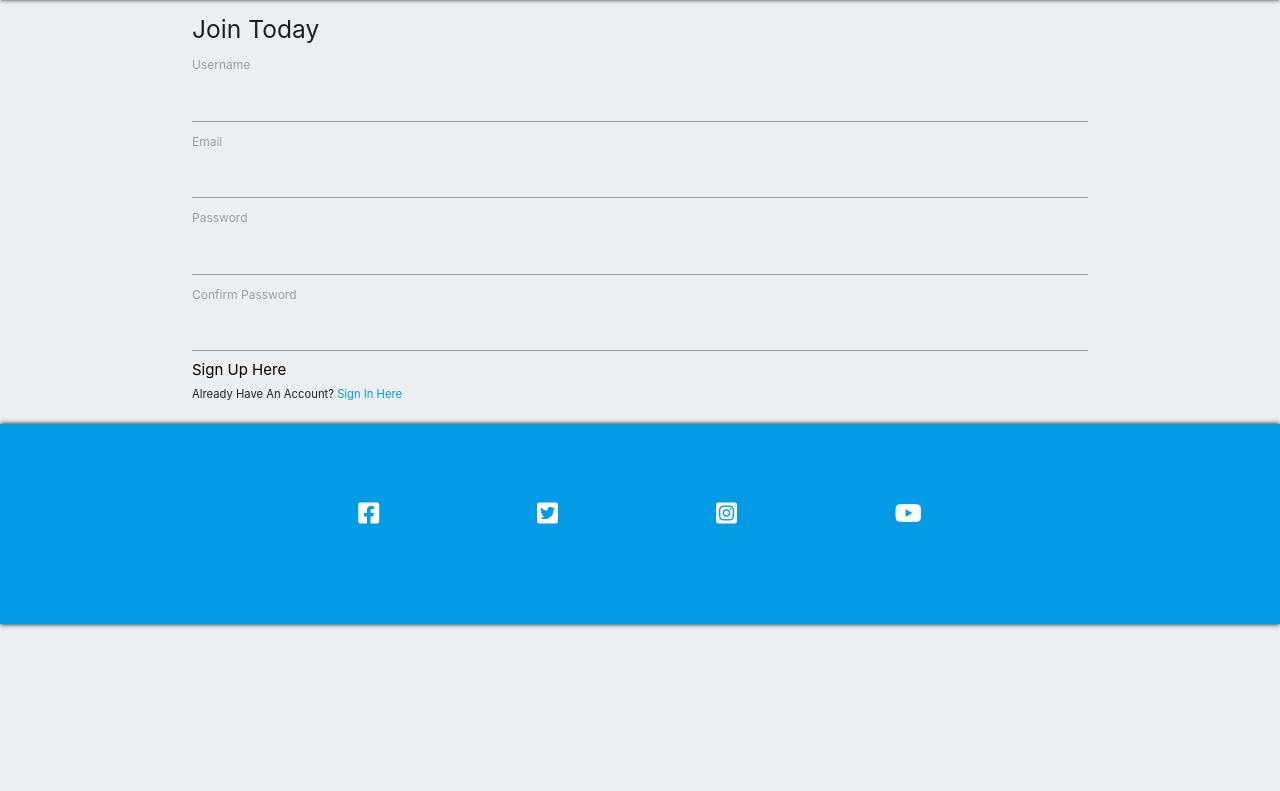
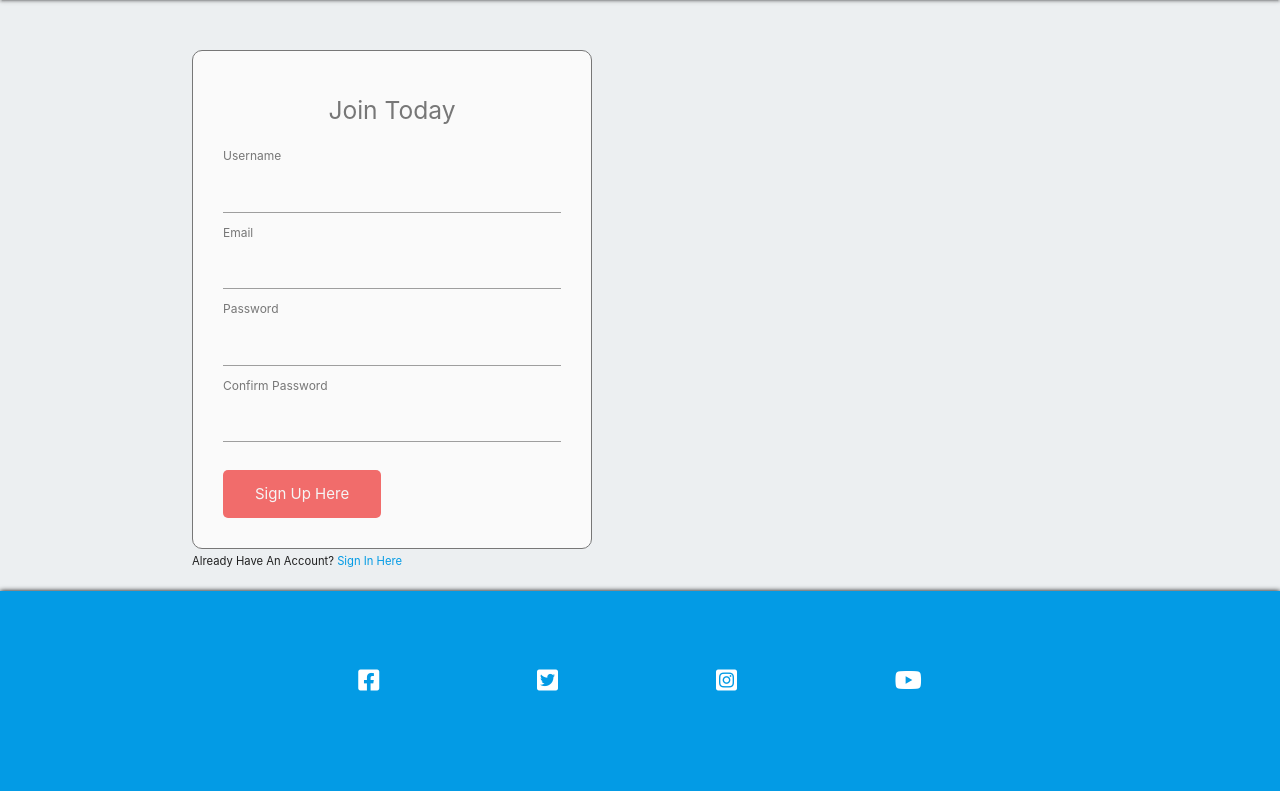
Before and after one commit to KDugg84/CI-Flask-Messenger-MS3-GP, a Flask app: page /register in a window 1280 px wide. Shown: the part 64-855 px from the top of the page. Before the commit the page ends 692 px from the top, so only its background shows below. Run offline with Flask 2, Linux system fonts and the light colour scheme.

Commit message:
Add styles for registration form

```diff
--- a/flaskmessenger/static/css/style.css
+++ b/flaskmessenger/static/css/style.css
@@ -15,7 +15,7 @@ body {
     background-color: #eceff1;
 }
 
-/* custom CSS styles for home page message boards*/
+/* custom styles for home page message boards*/
 
 .content-section {
     background: #fafafa;
@@ -50,6 +50,55 @@ a.message-title:hover {
     text-decoration: none;
 }
 
+/* custom styles for registration form */
+
+.register-login-form {
+    margin-top: 50px;
+    color: #777777;
+    background-color: #fafafa;
+    max-width: 400px;
+    padding: 30px;
+    border: 1px solid #777777;
+    border-radius: 10px;
+}
+
+form > h5 {
+    text-align: center;
+    color: #777777;
+    margin-bottom: 20px;
+}
+
+.form-label {
+    color: #777777;
+    margin-bottom: 16px;
+}
+
+.text-input {
+    background: transparent;
+    color: #777777;
+    width: 100%;
+    height: 25px;
+    margin: 5px 0 20px 0;
+    border: 1px solid;
+    border-radius: 5px;
+}
+
+.btn-submit {
+    margin-top: 20px;
+    border-radius: 5px;
+    padding: 15px 32px 15px 32px;
+    text-align: center;
+    font-size: 100%;
+    background-color: #f16c6b;
+    color: whitesmoke;
+    display: block;
+}
+
+.btn-submit:hover {
+    background-color: whitesmoke;
+    color: #f16c6b;
+}
+
 /* footer styles for all pages */
 
 footer {
```
